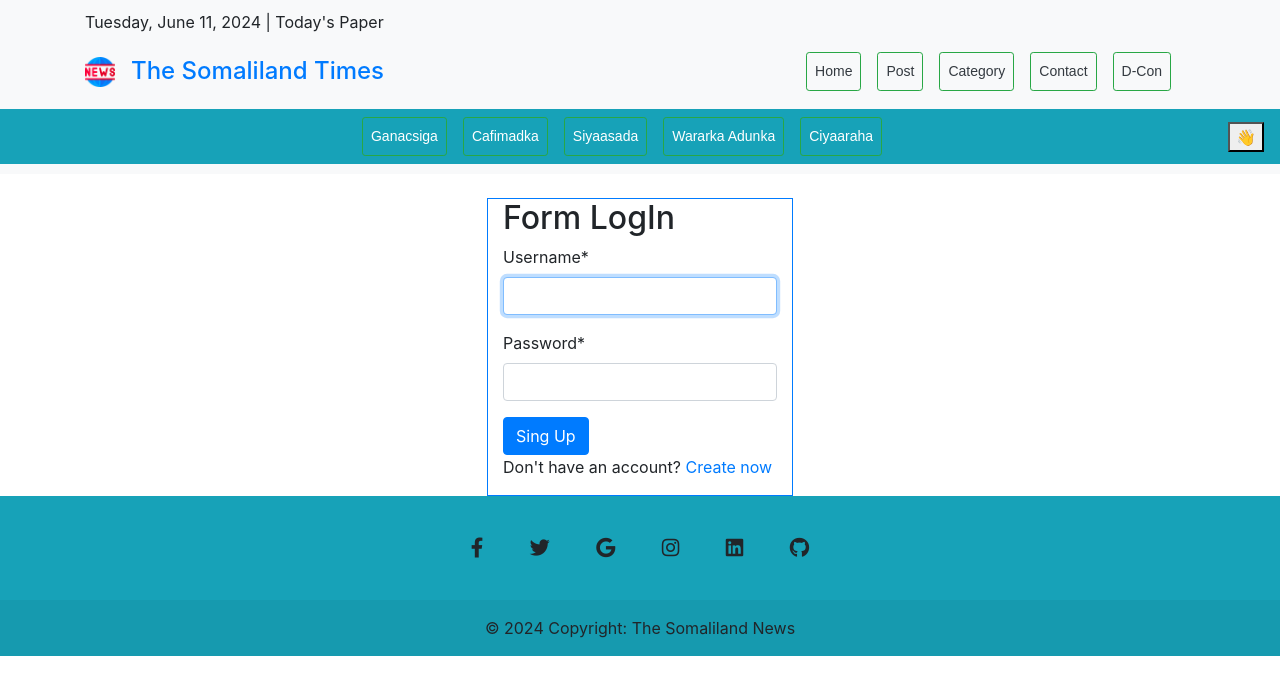
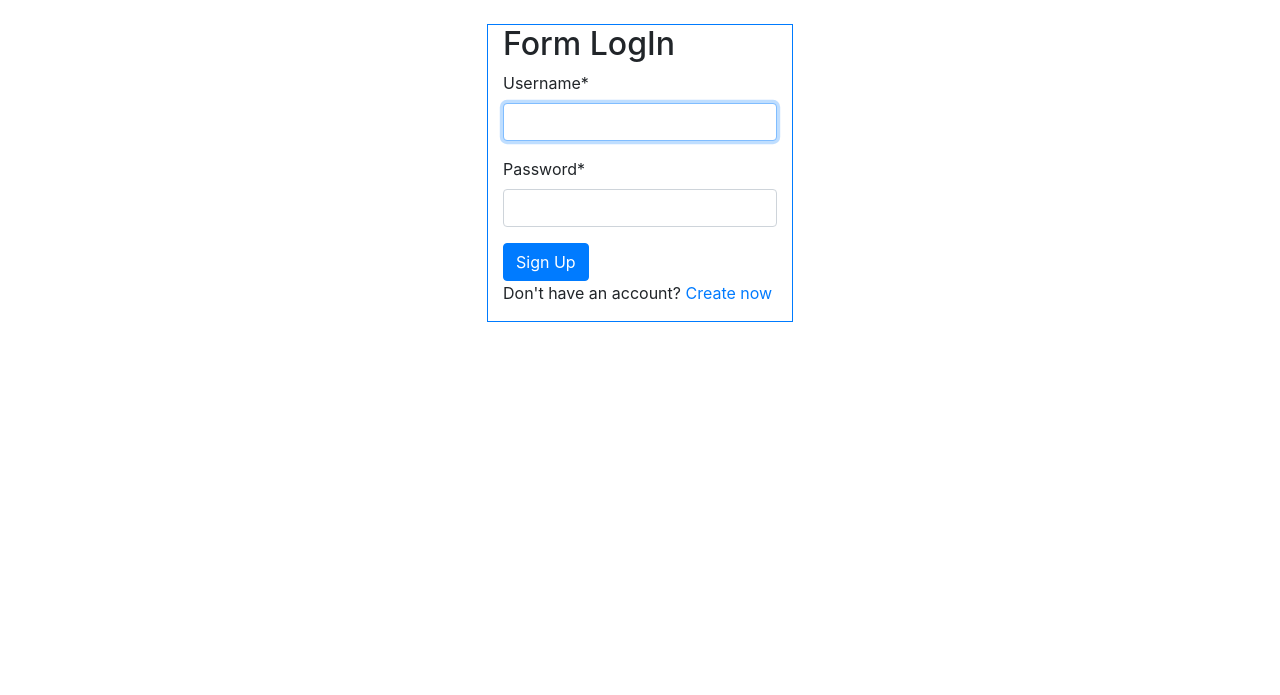
Before and after one commit to Abdifahtaho/website-news-django, a Django app: page /users/login/ in a window 1280 px wide. Shown: the top 695 px of the page. Run offline with Django 5.2, Linux system fonts and the light colour scheme; some libraries are stand-ins or nearby versions.

Commit message:
update styles log

```diff
--- a/newsproject/Templates/base.html
+++ b/newsproject/Templates/base.html
@@ -102,7 +102,7 @@
                             <a class="nav-link text-white btn btn-sm btn-outline-success ml-2 mr-2"" href="{% url 'world-news' %}">Wararka Adunka</a>
                         </li>
                         <li class="nav-item">
-                            <a class="nav-link text-white btn btn-sm btn-outline-success ml-2 mr-2"" href="{% url 'football' %}">Ciyaaraha</a>
+                            <a class="nav-link text-white btn btn-sm btn-outline-success ml-2 mr-2"href="{% url 'football' %}">Ciyaaraha</a>
                         </li>
 
 
--- a/newsproject/newsApp/urls.py
+++ b/newsproject/newsApp/urls.py
@@ -2,13 +2,14 @@ from newsApp.views import add_category, add_post,  home,base,health,bussiness,po
 from django.urls import path
 from django.conf import settings
 from django.conf.urls.static import static
+
 
 urlpatterns = [
     path('',home,name='home' ),
     path('base/',base,name='base' ),
     path('categories/add/', add_category, name='category_add'),
 
-    path('posts/add/', add_post, name='post_add'),
+    path('posts/add', add_post, name='post_add'),
     path('health', health, name='health'),
     path('bussiness', bussiness, name='bussiness'),
     path('politacal', politacal, name='politacal'),
--- a/newsproject/newsApp/views.py
+++ b/newsproject/newsApp/views.py
@@ -7,7 +7,7 @@ from django.shortcuts import redirect, render
 from django.db.models import Count
 from newsApp.models import contact
 from django.contrib.auth.decorators import login_required
-
+from django.utils.text import slugify
 
 
 from newsApp.models import Post, category
@@ -35,12 +35,14 @@ def add_category(request):
         form = CategoryForm()
     return render(request, 'category_form.html', {'form': form})
 
-
+@login_required(login_url="/users/login/")
 def add_post(request):
     if request.method == 'POST':
+
         form = PostForm(request.POST, request.FILES)
         if form.is_valid():
             form.save()
+
             return redirect('home')
     else:
         form = PostForm()
--- a/newsproject/users/templates/users/login.html
+++ b/newsproject/users/templates/users/login.html
@@ -1,26 +1,30 @@
-{% extends "base.html" %}
 {% load crispy_forms_tags %}
-{% block content %}
-<div class="container d-flex justify-content-center ">
+<!DOCTYPE html>
+<html>
+<head>
+    <title>Login Form</title>
+
+        <title>Login Form</title>
+        <link href="https://stackpath.bootstrapcdn.com/bootstrap/4.3.1/css/bootstrap.min.css" rel="stylesheet">
+
+
+</head>
+<body>
+    <div class="container d-flex justify-content-center">
         <div class="row border border-primary mt-4">
             <div class="col">
-
                 <h2 class="">Form LogIn</h2>
-<form class="form-with-validation" action="/users/login/" method="post">
+                <form class="form-with-validation" action="{% url 'users:login' %}" method="post">
                     {% csrf_token %}
-    {{ form|crispy}}
+                    {{ form|crispy }}
                     {% if request.GET.next %}
-            <input type="hidden" name="next" value="{{ request.GET.next }}" />
+                        <input type="hidden" name="next" value="{{ request.GET.next }}">
                     {% endif %}
-    <button class="form-submit btn btn-primary form-submit">Sing Up</button>
+                    <button class="form-submit btn btn-primary">Sign Up</button>
                 </form>
                 <p>Don't have an account? <a href="{% url 'users:register' %}">Create now</a></p>
             </div>
         </div>
     </div>
-
-
-
-
-
-{% endblock%}
+</body>
+</html>
```
Also changed, not shown: newsproject/db.sqlite3. Lines whose indentation alone changed are shown as unchanged.
